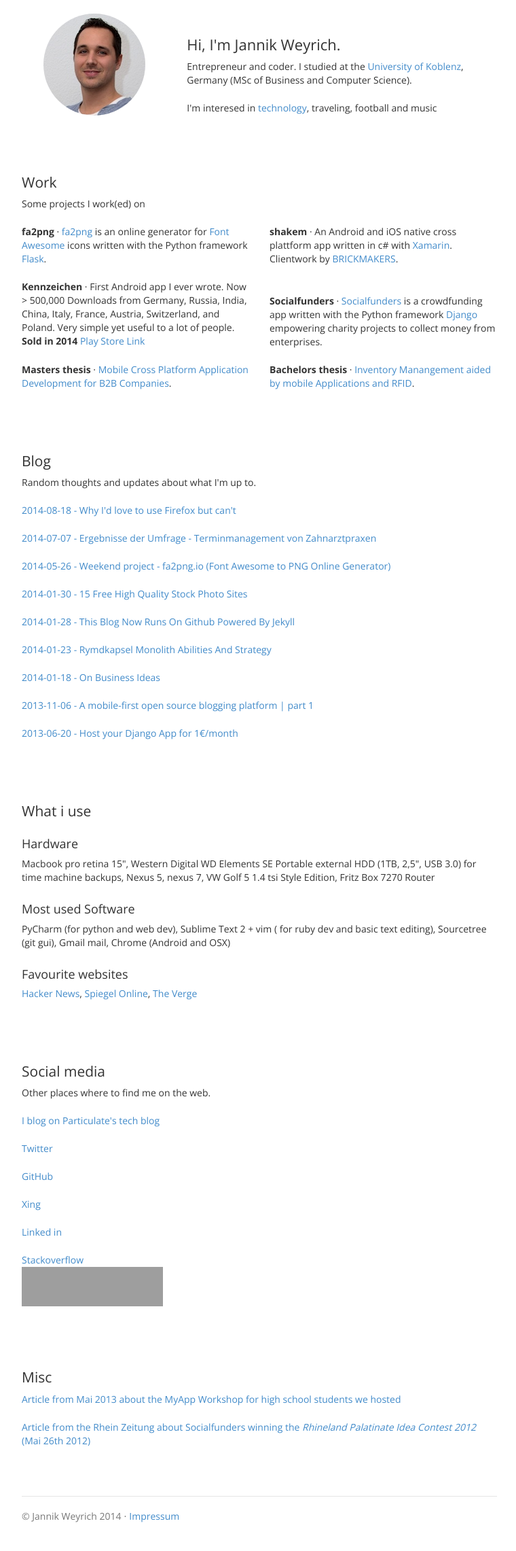
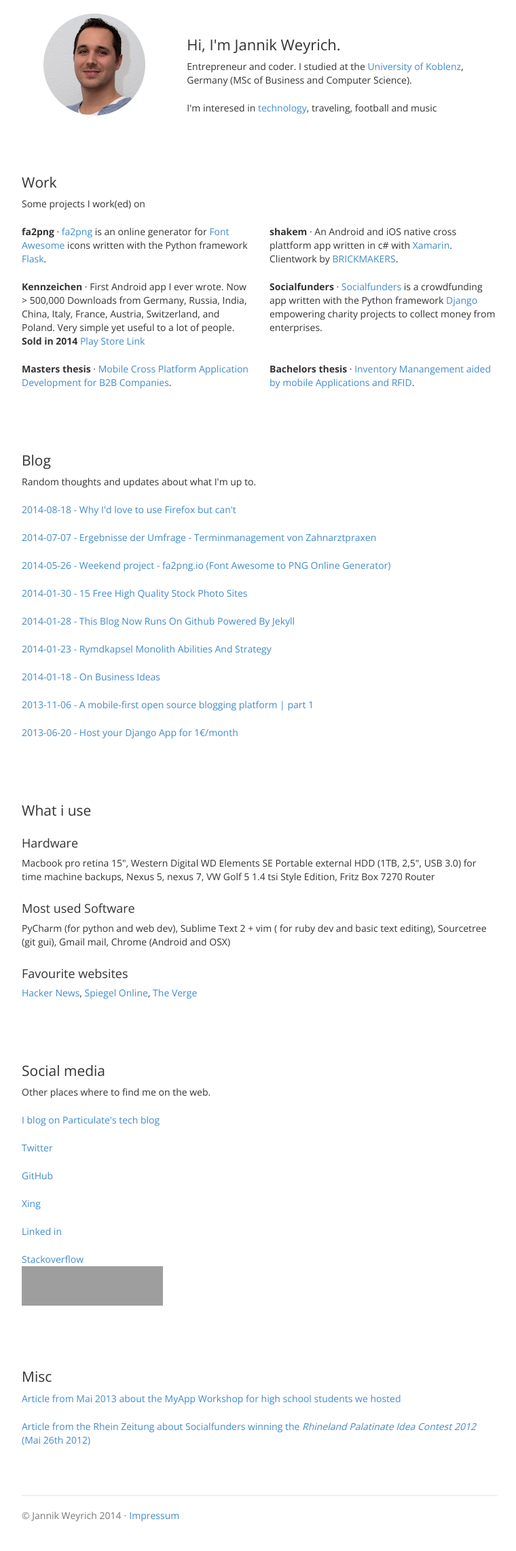
Before and after one commit to jnkwrych/jnkwrych.github.io, a Jekyll site: the page built from index.html, in a window 1280 px wide. Shown: the whole page at 68% size, without its empty margins (258-1018 px from the left). Built offline with Jekyll 4.4.1, drawn with Linux system fonts in a browser that asks for light colours; Markdown is read by kramdown in place of the engine named in the settings; grey boxes are pictures that could not be loaded.

Commit message:
Fixed layout

```diff
--- a/index.html
+++ b/index.html
@@ -11,13 +11,11 @@ layout: default
         <div class="col-md-6">
             <p><b>fa2png</b> &middot; <a href="https://fa2png.io/" target="_blank">fa2png</a> is an online generator for
                 <a href="http://fortawesome.github.io/Font-Awesome/" target="_blank">Font Awesome</a>
-                icons written with the Python framework <a href="http://flask.pocoo.org/" target="_blank">Flask</a>.
-            </p>
+                icons written with the Python framework <a href="http://flask.pocoo.org/" target="_blank">Flask</a>.</p>
         </div>
         <div class="col-md-6">
             <p><b>shakem</b> &middot; An Android and iOS native cross plattform app written in c# with <a href="http://xamarin.com/" target="_blank">Xamarin</a>.
-            Clientwork by <a href="http://www.brickmakers.de/">BRICKMAKERS</a>.
-            </p>
+            Clientwork by <a href="http://www.brickmakers.de/">BRICKMAKERS</a>.</p>
         </div>
     </div>
     <div class="row items">
@@ -27,7 +25,7 @@ layout: default
                 Store Link</a></p>
         </div>
         <div class="col-md-6">
-            <p></p><b>Socialfunders</b> &middot; <a href="https://www.socialfunders.org/" target="_blank">Socialfunders</a> is a crowdfunding app written with the Python framework <a href="https://www.djangoproject.com/" target="_blank">Django
+            <p><b>Socialfunders</b> &middot; <a href="https://www.socialfunders.org/" target="_blank">Socialfunders</a> is a crowdfunding app written with the Python framework <a href="https://www.djangoproject.com/" target="_blank">Django
                     </a> empowering charity projects to collect money from enterprises.</p>
             </p>
         </div>
```
